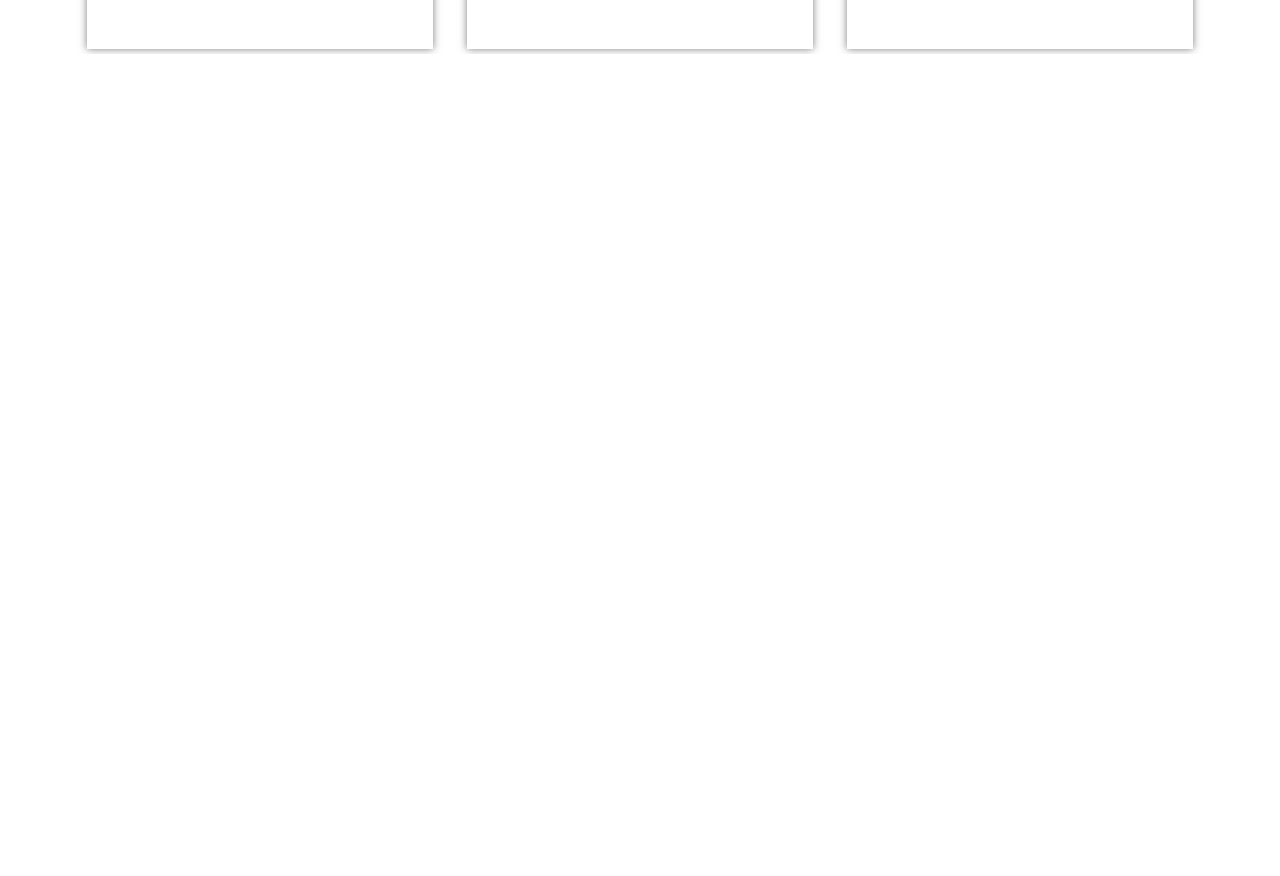
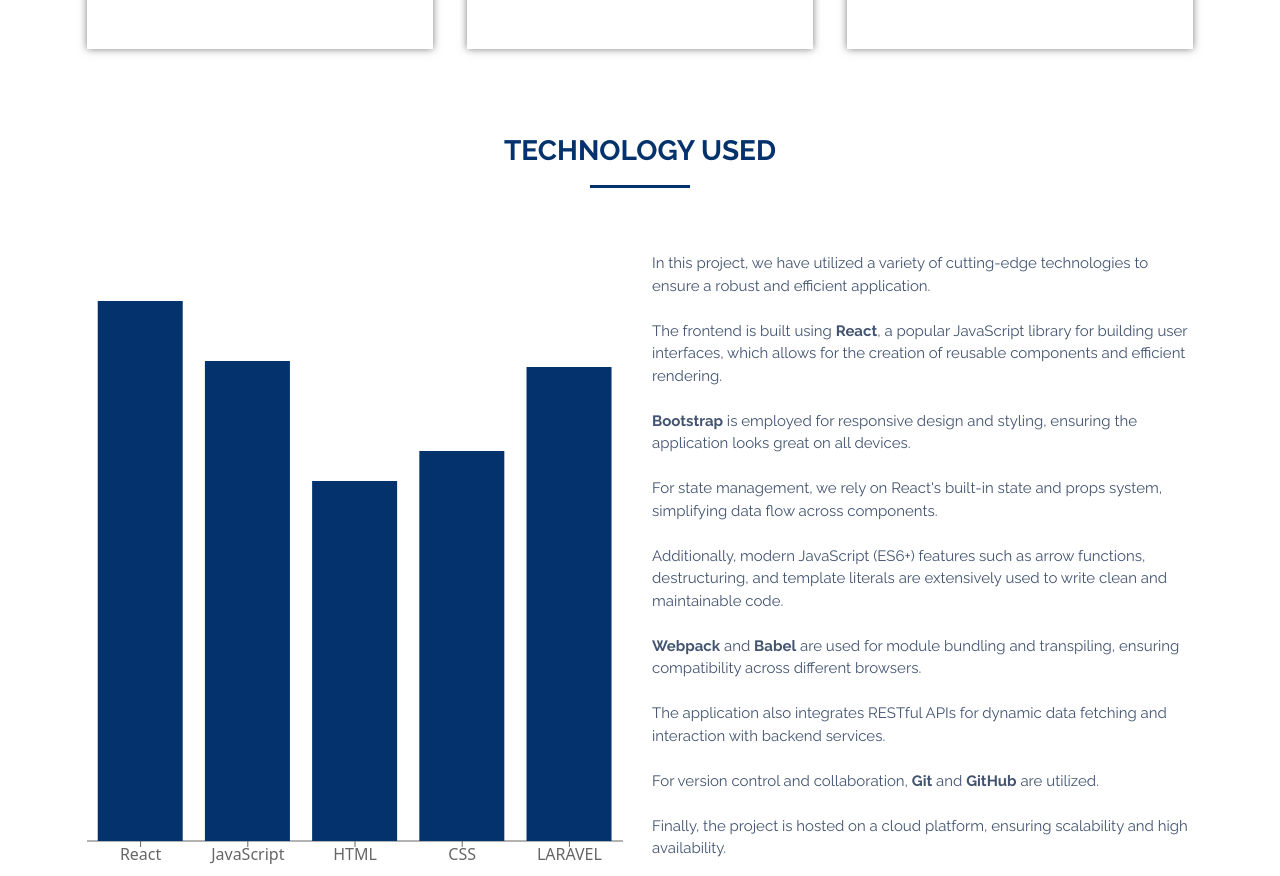
Before and after one commit to abdalrahmanalmahrouq/reactproject, a React (Create React App) app: page / in a window 1280 px wide. Shown: the part 1040-1916 px from the top of the page. Before the commit the page ends 1094 px from the top, so only its background shows below. Built offline with nearby package versions, Linux system fonts and the light colour scheme.

Commit message:
adding Analysis Component and adjustment it

```diff
--- a/package.json
+++ b/package.json
@@ -12,6 +12,7 @@
     "react-bootstrap": "^2.10.9",
     "react-dom": "^19.1.0",
     "react-scripts": "5.0.1",
+    "recharts": "^2.15.2",
     "web-vitals": "^2.1.4"
   },
   "scripts": {
--- a/src/App.js
+++ b/src/App.js
@@ -2,12 +2,14 @@ import React from 'react';
 import TopBanner from './components/topbanner/topbanner';
 import Services from './components/Services/Services';
 import Topnavigation from './components/Topnavigation/Topnavigation';
+import Analysis from './components/Analysis/Analysis';
 function App() {
   return (
     <div >
       <Topnavigation/>
       <TopBanner />
       <Services/>
+      <Analysis/>
     </div>
   );
 }
--- /dev/null
+++ b/src/components/Analysis/Analysis.jsx
@@ -0,0 +1,72 @@
+import React, { Component, Fragment } from 'react'
+import { Col, Container, Row } from 'react-bootstrap'
+import { Bar, BarChart, ResponsiveContainer, Tooltip, XAxis } from 'recharts'
+
+ class Analysis extends Component {
+
+
+  constructor() {
+    super();
+    this.state = {
+      data: [
+        { name: 'React', value: 90 },
+        { name: 'JavaScript', value: 80 },
+        { name: 'HTML', value: 60 },
+        { name: 'CSS', value: 65 },
+        { name: 'LARAVEL', value: 79 },
+      ],
+    };
+  }
+
+
+
+  render() {
+
+    return (
+      <Fragment>
+        <Container>
+          <h1 className='text-center servicetitle'>TECHNOLOGY USED</h1>
+          <div className='buttom'></div>
+          <Row>
+            <Col  lg={6} md={6} sm={12} >
+              <ResponsiveContainer style={{width:'100%',height:'300px' }}>
+                    <BarChart width={100} height={300} data={this.state.data}>
+                        <XAxis dataKey="name" />
+                        <Bar dataKey='value' fill="#03326d" />
+                        <Tooltip/>
+
+                    </BarChart>
+              </ResponsiveContainer>
+
+
+            </Col>
+
+            <Col lg={6} md={6} sm={12}>
+              <p className='text-justify servicedescription'>
+                In this project, we have utilized a variety of cutting-edge technologies to ensure a robust and efficient application.
+                <br /><br />
+                The frontend is built using <strong>React</strong>, a popular JavaScript library for building user interfaces, which allows for the creation of reusable components and efficient rendering.
+                <br /><br />
+                <strong>Bootstrap</strong> is employed for responsive design and styling, ensuring the application looks great on all devices.
+                <br /><br />
+                For state management, we rely on React's built-in state and props system, simplifying data flow across components.
+                <br /><br />
+                Additionally, modern JavaScript (ES6+) features such as arrow functions, destructuring, and template literals are extensively used to write clean and maintainable code.
+                <br /><br />
+                <strong>Webpack</strong> and <strong>Babel</strong> are used for module bundling and transpiling, ensuring compatibility across different browsers.
+                <br /><br />
+                The application also integrates RESTful APIs for dynamic data fetching and interaction with backend services.
+                <br /><br />
+                For version control and collaboration, <strong>Git</strong> and <strong>GitHub</strong> are utilized.
+                <br /><br />
+                Finally, the project is hosted on a cloud platform, ensuring scalability and high availability.
+              </p>
+            </Col>
+          </Row>
+        </Container>
+      </Fragment>
+    )
+  }
+}
+
+export default Analysis
```
Also changed, not shown: 1 other file (tests, documents, lock files or other folders).
